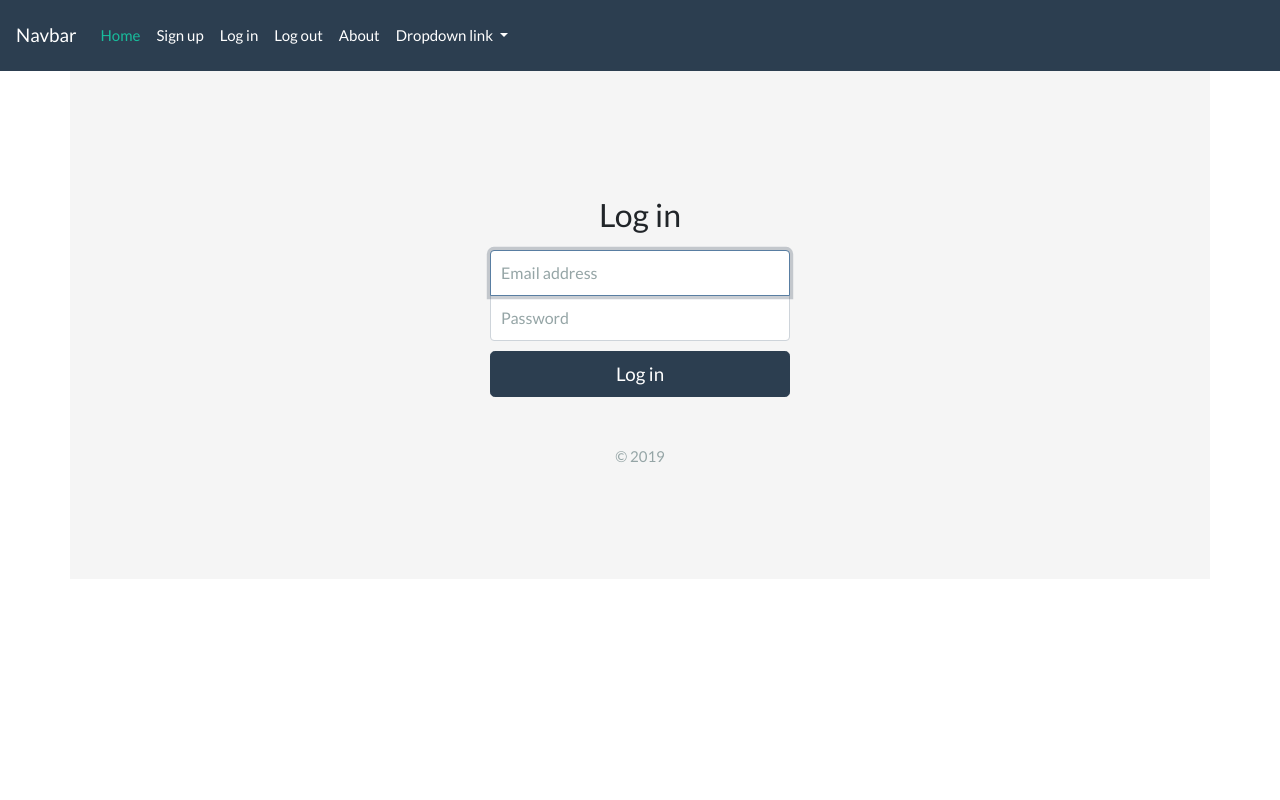
After one commit to kimstagram/pumpertreff, a Flask app: page /login in a window 1280 px wide. The commit adds this page. Run offline with Flask 2, Linux system fonts and the light colour scheme; some libraries are stand-ins or nearby versions.

Commit message:
add login and logout

```diff
--- /dev/null
+++ b/forms.py
@@ -0,0 +1,16 @@
+from flask_wtf import FlaskForm
+from wtforms import StringField, PasswordField, SubmitField
+from wtforms.validators import DataRequired, Email, Length
+
+class SignupForm(FlaskForm):
+    """docstring for SignupForm"""
+    name = StringField('Name', validators = [DataRequired("Please enter your name")])
+    email = StringField('Email', validators = [DataRequired("Please enter your email"), Email('gültige email')])
+    password = PasswordField('Password', validators = [Length(min=6, message = 'Mindestens 6 Zeichen')])
+    submit = SubmitField('Sign Up')
+
+class LoginForm(FlaskForm):
+    """docstring for Login"""
+    email = StringField('Email', validators = [DataRequired("Please enter your email"), Email('gültige email')])
+    password = PasswordField('Password', validators = [DataRequired("Please enter your name")])
+    submit = SubmitField('Log in')
--- a/routes.py
+++ b/routes.py
@@ -1,6 +1,13 @@
-from flask import Flask, render_template
+from flask import Flask, render_template, request, session, redirect, url_for
+from models import db, User
+from forms import SignupForm, LoginForm
 
 app = Flask(__name__)
+
+app.config['SQLALCHEMY_DATABASE_URI'] = 'postgresql://localhost/pumpertreff'
+db.init_app(app)
+
+app.secret_key = "development-key"
 
 @app.route("/")
 def index():
@@ -10,5 +17,60 @@ def index():
 def about():
     return render_template("about.html")
 
+@app.route("/signin")
+def signin():
+    return render_template("signin.html")
+
+@app.route("/signup", methods = ['GET', 'POST'])
+def signup():
+    if 'email' in session:
+        return redirect(url_for('index'))
+    form = SignupForm()
+
+    if request.method == 'POST':
+        if form.validate_on_submit:
+            newuser = User(form.name.data, form.email.data, form.password.data)
+            db.session.add(newuser)
+            db.session.commit()
+
+            session['email'] = newuser.email
+            return redirect(url_for('home'))
+        else:
+            return render_template("signup.html", form = form)
+    elif request.method == 'GET':
+        return render_template('signup.html', form = form)
+
+@app.route("/home")
+def home():
+    if 'email' not in session:
+        return redirect(url_for('login'))
+    return render_template("home.html")
+
+@app.route("/login", methods = ["GET", "POST"])
+def login():
+    if 'email' in session:
+        return redirect(url_for('index'))
+    form = LoginForm()
+
+    if request.method == "POST":
+        if form.validate_on_submit():
+            email = form.email.data
+            password = form.password.data
+            user = User.query.filter_by(email = email).first()
+            if user is not None and user.check_password(password):
+                session['email'] = form.email.data
+                return redirect(url_for('home'))
+            else:
+                return redirect(url_for('login'))
+        else:
+            return render_template("login.html", form=form)
+    elif request.method == "GET":
+        return render_template("login.html", form = form)
+
+@app.route("/logout")
+def logout():
+    session.pop('email', None)
+    return redirect(url_for('index'))
+
 if __name__ == "__main__":
     app.run(debug=True)
--- /dev/null
+++ b/static/css/signin.css
@@ -0,0 +1,44 @@
+html,
+body {
+  height: 100%;
+}
+
+main {
+  display: -ms-flexbox;
+  display: flex;
+  -ms-flex-align: center;
+  align-items: center;
+  padding-top: 110px;
+  padding-bottom: 80px;
+  background-color: #f5f5f5;
+}
+
+.form-signin {
+  width: 100%;
+  max-width: 330px;
+  padding: 15px;
+  margin: auto;
+}
+.form-signin .checkbox {
+  font-weight: 400;
+}
+.form-signin .form-control {
+  position: relative;
+  box-sizing: border-box;
+  height: auto;
+  padding: 10px;
+  font-size: 16px;
+}
+.form-signin .form-control:focus {
+  z-index: 2;
+}
+.form-signin input[type="email"] {
+  margin-bottom: -1px;
+  border-bottom-right-radius: 0;
+  border-bottom-left-radius: 0;
+}
+.form-signin input[type="password"] {
+  margin-bottom: 10px;
+  border-top-left-radius: 0;
+  border-top-right-radius: 0;
+}
--- a/templates/layout.html
+++ b/templates/layout.html
@@ -7,6 +7,9 @@
 
     <!-- Bootstrap CSS -->
     <link href="https://stackpath.bootstrapcdn.com/bootswatch/4.2.1/flatly/bootstrap.min.css" rel="stylesheet" integrity="sha384-9dACWymWSkhCeCgbjV6xqS20Luu4ue6QnEvr+nMXpPMwIq/OB89AoRh27Flsrxzs" crossorigin="anonymous">
+
+    {% block costum_styles %}
+    {% endblock %}
 
     <title>Hello, world!</title>
   </head>
@@ -30,7 +33,13 @@
             <a class="nav-link" href="{{ url_for('index') }}">Home <span class="sr-only">(current)</span></a>
           </li>
           <li class="nav-item">
-            <a class="nav-link" href="#">Features</a>
+            <a class="nav-link" href="{{ url_for('signup') }}">Sign up</a>
+          </li>
+          <li class="nav-item">
+            <a class="nav-link" href="{{ url_for('login') }}">Log in</a>
+          </li>
+          <li class="nav-item">
+            <a class="nav-link" href="{{ url_for('logout') }}">Log out</a>
           </li>
           <li class="nav-item">
             <a class="nav-link" href="{{ url_for('about') }}">About</a>
--- /dev/null
+++ b/templates/login.html
@@ -0,0 +1,48 @@
+{% extends "layout.html" %}
+
+{% block costum_styles %}
+    <style>
+      .bd-placeholder-img {
+        font-size: 1.125rem;
+        text-anchor: middle;
+      }
+
+      @media (min-width: 768px) {
+        .bd-placeholder-img-lg {
+          font-size: 3.5rem;
+        }
+      }
+    </style>
+    <!-- Custom styles for this template -->
+    <link href="static/css/signin.css" rel="stylesheet">
+{% endblock %}
+
+{% block content %}
+
+    <main class="text-center container">
+        <form method = "POST" action = "/login" class="form-signin">
+
+              <h1 class="h3 mb-3 font-weight-normal">Log in</h1>
+              {{ form.hidden_tag() }}
+              {{ form.email.label( class = "sr-only") }}
+              {{ form.email(type="email", class="form-control", placeholder="Email address", required = true, autofocus = true)}}
+              {{ form.password.label(class = "sr-only") }}
+              {{ form.password(class="form-control", placeholder="Password", required = true) }}
+
+              {% if form.email.errors %}
+                {% for error in form.email.errors %}
+                    <p class="error-message text-danger">{{ error }}</p>
+                {% endfor %}
+              {% endif %}
+              {% if form.password.errors %}
+                {% for error in form.password.errors %}
+                    <p class="error-message text-danger">{{ error }}</p>
+                {% endfor %}
+              {% endif %}
+
+              {{ form.submit(class="btn btn-lg btn-primary btn-block") }}
+              <p class="mt-5 mb-3 text-muted">&copy; 2019</p>
+        </form>
+    </main>
+
+{% endblock %}
```
Also changed, not shown: models.py (added, +22 -0 lines), templates/home.html (added, +14 -0 lines), templates/signin.html (added, +39 -0 lines), templates/signup.html (added, +55 -0 lines).
